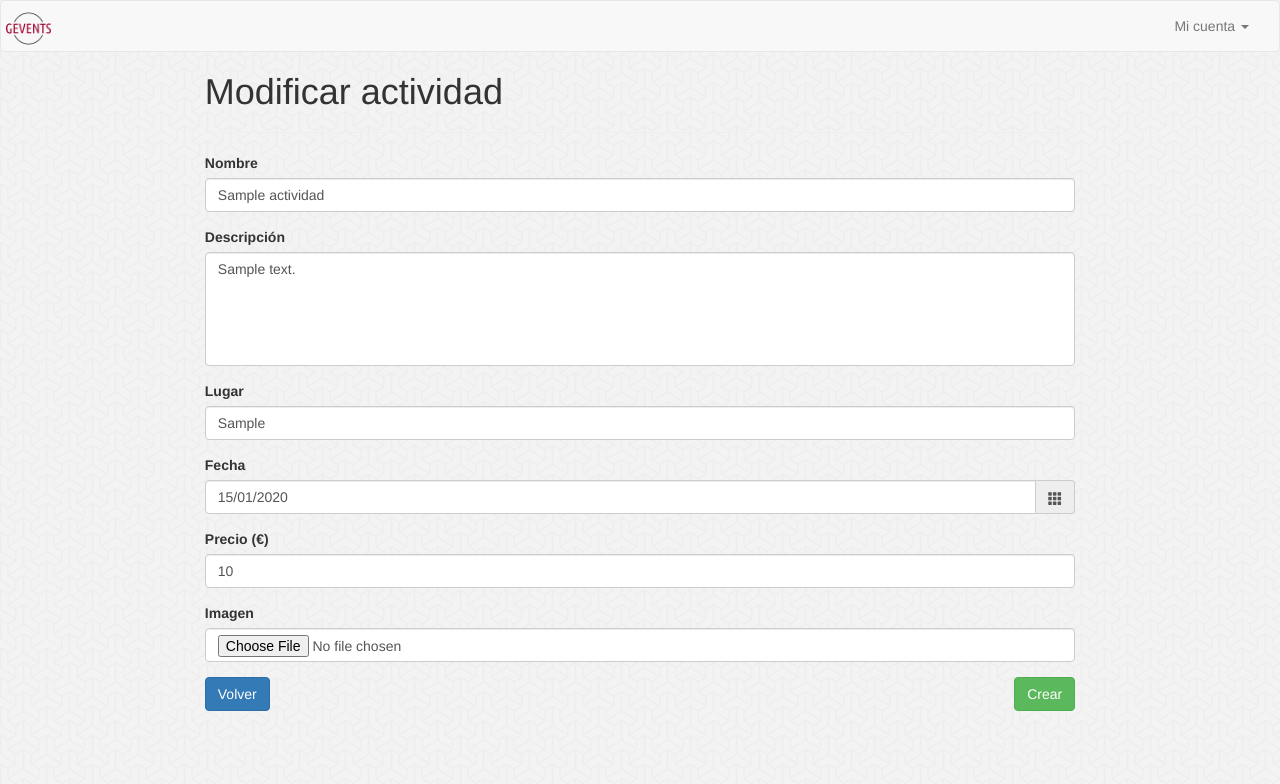
After one commit to fblupi/grado_informatica-MDA, a PHP site: page /modificarActividad.php?idEvento=1&idActividad=1 in a window 1280 px wide. The commit adds this page. Shown: the top 784 px of the page. Run offline with PHP 8.4, Linux system fonts and the light colour scheme; the visitor is signed in with stand-in values (Sample User, id 1); tables that the repository leaves empty hold one stand-in row (values such as "Sample post").

Commit message:
modificar actividad

```diff
--- a/GEvents/assets/css/style.css
+++ b/GEvents/assets/css/style.css
@@ -216,7 +216,18 @@ fieldset{
   float: right;
 }
 
+.btnGestionarActividades{
+  margin-right: 3%;
+  margin-bottom: 3%;
+}
+
 @media (max-width: 768px){
+  .btnGestionarActividades{
+    margin-right: 3%;
+    margin-bottom: 3%;
+    display: block;
+  }
+
 	.navbar-default .navbar-nav > li > a {
 		text-align: right;
 	}
--- a/GEvents/crearActividad.php
+++ b/GEvents/crearActividad.php
@@ -1,6 +1,11 @@
 <?php include 'header.php';
 if(!isset($_SESSION['login'])){
 	echo '<script>location.href="signin.php";</script>';
+}
+if(isset($_GET['idEvento'])){
+	$idEvento = $_GET['idEvento'];
+}else{
+	header('Location: eventosUsuario.php'); //no se pasa ningun evento por parametro
 }
 ?>
 <body>
@@ -8,6 +13,7 @@ if(!isset($_SESSION['login'])){
   <h1>Crear actividad<hr></h1>
 <article>
 	<form class="form-signin" method="POST" id="formularioCrearActividad" name="formularioCrearActividad" action="scripts/crearActividad.php" data-toggle="validator" enctype="multipart/form-data">
+			<input type="hidden" id="idEvento" name="idEvento" value="<?php echo $idEvento;?>">
 			<div class="form-group has-feedback">
 				<label>Nombre</label>
 				<input type="text" class="form-control" id="nombre" name="nombre" placeholder="Concierto" maxlength="45" required>
--- a/GEvents/gestionarActividades.php
+++ b/GEvents/gestionarActividades.php
@@ -55,8 +55,8 @@ if(!isset($_SESSION['login'])){
             echo date('j F, Y', strtotime($actividades['fecha']));
             echo '</td>';
             echo '<td>';
-            echo '<a class="btn btn-warning" href="modificarActividad.php?idEvento='.$idEvento.'&idActividad='.$idActividad.'">Modificar</a>';
-            echo '<a class="btn btn-danger" href="cancelarActividad.php?idEvento='.$idEvento.'&idActividad='.$idActividad.'">Cancelar</a>';
+            echo '<a class="btn btn-warning btnGestionarActividades" href="modificarActividad.php?idEvento='.$idEvento.'&idActividad='.$idActividad.'">Modificar</a>';
+            echo '<a class="btn btn-danger btnGestionarActividades" href="cancelarActividad.php?idEvento='.$idEvento.'&idActividad='.$idActividad.'">Cancelar</a>';
             echo '</td>';
             echo '</tr>';
 
--- /dev/null
+++ b/GEvents/modificarActividad.php
@@ -0,0 +1,67 @@
+<?php include 'header.php';
+if(!isset($_SESSION['login'])){
+	echo '<script>location.href="signin.php";</script>';
+}
+if(isset($_GET['idEvento'])){
+	$idEvento = $_GET['idEvento'];
+}else{
+	header('Location: eventosUsuario.php'); //no se pasa ningun evento por parametro
+}
+if(isset($_GET['idActividad'])){
+	$idActividad = $_GET['idActividad'];
+}else{
+	header('Location: eventosUsuario.php'); //no se pasa ningun evento por parametro
+}
+
+include_once 'libs/myLib.php';
+$conn = dbConnect();
+$sql = "SELECT * FROM actividad WHERE id = $idActividad;";
+$resultado = mysqli_query($conn, $sql);
+$datosActividad = mysqli_fetch_assoc($resultado);
+?>
+<body>
+<section>
+  <h1>Modificar actividad<hr></h1>
+<article>
+	<form class="form-signin" method="POST" id="formularioModificarActividad" name="formularioModificarActividad" action="scripts/modificarActividad.php" data-toggle="validator" enctype="multipart/form-data">
+		<input type="hidden" id="idEvento" name="idEvento" value="<?php echo $idEvento;?>">
+		<input type="hidden" id="idActividad" name="idActividad" value="<?php echo $idActividad;?>">
+			<div class="form-group has-feedback">
+				<label>Nombre</label>
+				<input type="text" class="form-control" id="nombre" name="nombre" placeholder="Concierto" maxlength="45" value="<?php echo $datosActividad['nombre'];?>" required>
+			</div>
+		<div class="form-group">
+				<label>Descripción</label>
+				<textarea class="form-control" id="descripcion" name="descripcion" rows="5" placeholder="Breve descripción de la actividad" required><?php echo $datosActividad['descripcion'];?></textarea>
+			</div>
+			<div class="form-group">
+				<label>Lugar</label>
+				<input type="text" class="form-control" id="lugar" name="lugar" placeholder="Plaza del pueblo" value="<?php echo $datosActividad['lugar'];?>" required>
+			</div>
+      <div class="form-group">
+  				<label>Fecha</label>
+  				<div class="input-group date" data-provide="datepicker">
+  			    <input type="text" class="form-control" id="fecha" name="fecha" value="<?php echo date('d/m/Y', strtotime($datosActividad['fecha']));?>">
+  			    <div class="input-group-addon">
+  			        <span class="glyphicon glyphicon-th"></span>
+  			    </div>
+  			</div>
+  			</div>
+      <div class="form-group">
+        <label>Precio (€)</label>
+        <input type="text" class="form-control" id="precio" name="precio" placeholder="0" value="<?php echo $datosActividad['precio'];?>" required>
+      </div>
+      <div class="form-group">
+  				<label>Imagen</label>
+  					<input type="file" class="form-control" id="imagen" name="imagen">
+  		</div>
+			<div class="form-group">
+					<button type="submit" class="btn btn-success inicioSesion btnCrear">Crear</button>
+					<a type="button" class="btn btn-primary inicioSesion btnVolver" onClick="history.go(-1);return true;">Volver</a>
+			</div>
+		</form>
+</article>
+</section>
+</body>
+
+<?php include 'footer.php'; ?>
```
